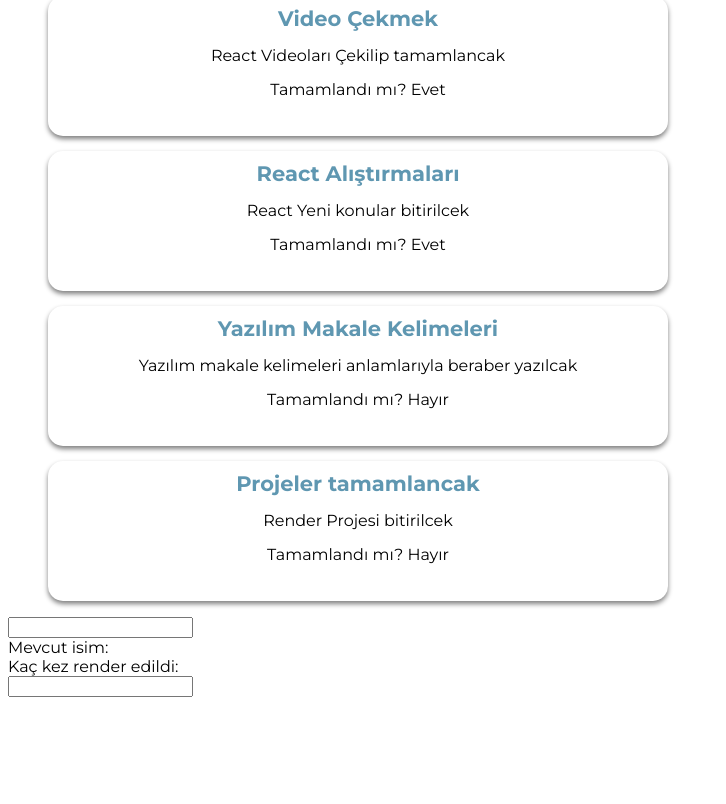
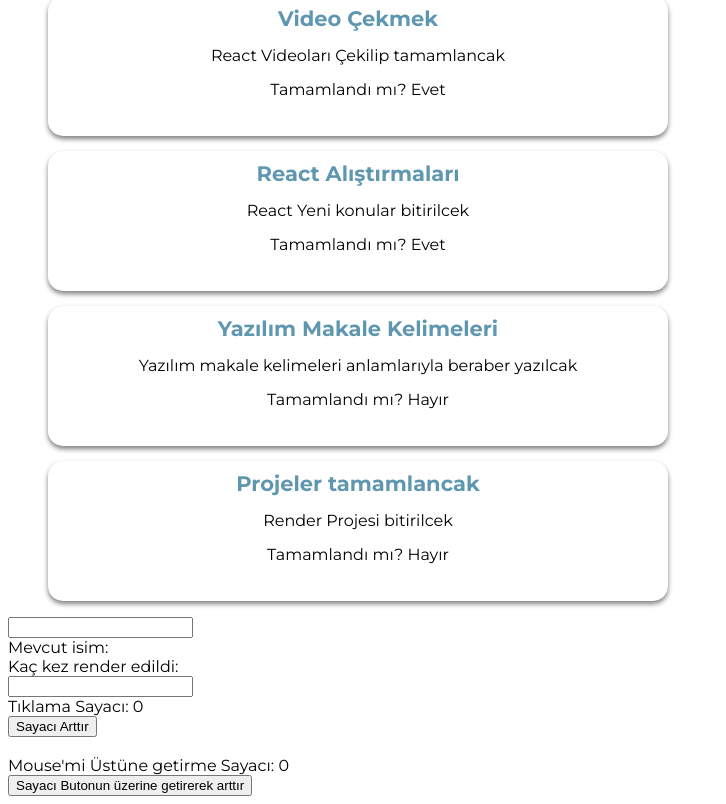
Before and after one commit to seferogluemre/render-comps, a React (Vite) app: page / in a window 1280 px wide. Shown: the part 931-1735 px from the top of the page, without its empty margins (0-726 px from the left). Before the commit the page ends 1636 px from the top, so only its background shows below. Built offline with nearby package versions, Linux system fonts and the light colour scheme; no server answers; a web font is replaced by a local one.

Commit message:
higher order comp operations ex

```diff
--- a/src/App.tsx
+++ b/src/App.tsx
@@ -79,6 +79,61 @@
   },
 ];
 
+interface WithCounterComponentProps {
+  count: number;
+  increaseCount: () => void;
+}
+// WithCountera bu fonksiyon parametre geçildiginde bu component 2 prop alıyor oda withCounterdeki 2 işlemi alıp burda return kısmında tanımlayıp sayfada gösteriyor
+function ClickCounterOriginal({
+  count,
+  increaseCount,
+}: WithCounterComponentProps) {
+  return (
+    <div>
+      <span>Tıklama Sayacı: {count}</span>
+      <div>
+        <button onClick={increaseCount}>Sayacı Arttır</button>
+      </div>
+    </div>
+  );
+}
+function MouseOverCounterOriginal({
+  count,
+  increaseCount,
+}: WithCounterComponentProps) {
+  return (
+    <div>
+      <span>Mouse'mi Üstüne getirme Sayacı: {count}</span>
+      <div>
+        <button onMouseOver={increaseCount}>
+          Sayacı Butonun üzerine getirerek arttır
+        </button>
+      </div>
+    </div>
+  );
+}
+
+// eslint-disable-next-line @typescript-eslint/no-explicit-any
+function withCounter(OriginalComponent: any) {
+  // Bu withCounter dışardan component alıyor ve altta new componentde işlemleri yani arttırma işlemlerini 1 kere yazıp bizim dışardan gönderdigimiz componente prop geçiyor
+  function NewComponent() {
+    // İşlemi 1 kere yazıp parametre geçilen componente prop geçtik
+    const [count, setCount] = useState(0);
+
+    function handleIncrementCount() {
+      setCount((oldCount) => oldCount + 1);
+    }
+    return (
+      <OriginalComponent count={count} increaseCount={handleIncrementCount} />
+    );
+  }
+
+  return NewComponent;
+}
+
+const ClickCounter = withCounter(ClickCounterOriginal);
+const MouseOverCounter = withCounter(MouseOverCounterOriginal);
+
 function App() {
   // const [state, setState, ref] = useStateRef(0);
 
@@ -111,11 +166,6 @@
     };
     getRandomUser();
   }, []);
-
-  useEffect(() => {
-    renderCount.current = renderCount.current + 1;
-    console.log(renderCount.current);
-  });
 
   if (loading) return <p>Kullanıcı yükleniyor.....</p>;
 
@@ -191,7 +241,6 @@
         <div>Kaç kez render edildi: {renderCount.current}</div>
         {/* <button onClick={increaseRenderCount}>Render count arttır!</button> */}
       </Container>
-
       <Container className="mt-5">
         {/* <div>Güncel Sayı: {counter}</div>
         <div>
@@ -200,6 +249,11 @@
 
         <TestComponent ref={inputRef} />
       </Container>
+      <Container>
+        <ClickCounter />
+        <br />
+        <MouseOverCounter />
+      </Container>
     </>
   );
 }
```
